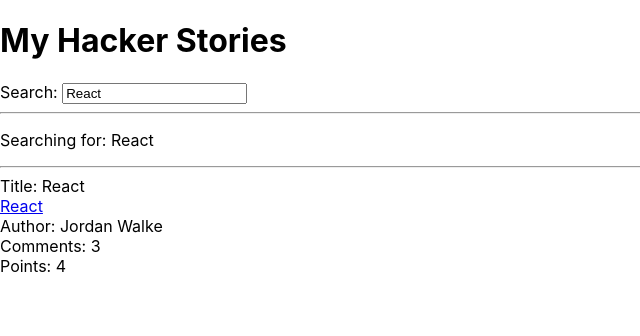
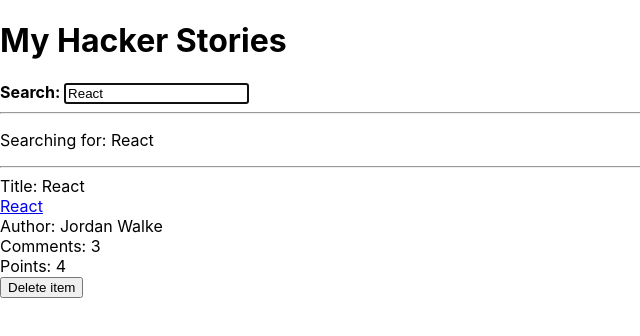
Before and after one commit to HarishBaskar/react-with-hooks, a React (Create React App) app: page / in a window 1280 px wide. Shown: the top 336 px of the page, without its empty margins (0-640 px from the left). Built offline with nearby package versions, Linux system fonts and the light colour scheme.

Commit message:
Notion-ReactJs-Basics:
1. Dealing with asynchronous data
2. State management using React hook's useState

```diff
--- a/package.json
+++ b/package.json
@@ -3,6 +3,7 @@
   "version": "0.1.0",
   "private": true,
   "dependencies": {
+    "axios": "^0.19.2",
     "react": "^16.5.2",
     "react-dom": "^16.5.2",
     "react-scripts": "^2.0.4"
--- a/src/components/List/List.js
+++ b/src/components/List/List.js
@@ -1,7 +1,10 @@
 import React from 'react';
 
-const List = ({list}) => {
-    const newlist = list.map((item,index)=> <Item key={item.objectID} item={item}/>);
+const List = ({list, onRemoveItem}) => {
+    const newlist = list.map((item,index) =>
+        <Item key={item.objectID}
+              onRemoveItem = {onRemoveItem}
+              item={item}/>);
 
     return(
         <div>
@@ -10,7 +13,7 @@
     )
 }
 
-const Item = ({item}) => {
+const Item = ({item, onRemoveItem}) => {
   return(
       <div>
         <span>Title: {item.title}</span>
@@ -23,6 +26,7 @@
         <br/>
         <span>Points: {item.points}</span>
         <br/>
+        <button onClick={() => onRemoveItem(item)}>Delete item</button>
     </div>
   )
 }
--- a/src/components/Search/Search.js
+++ b/src/components/Search/Search.js
@@ -1,13 +1,26 @@
 import React from 'react';
 
-const search = ({search, onSearch}) => {
+const search = ({search, onSearch, children, id, isFocused}) => {
+    const inputRef = React.useRef();
+
+    React.useEffect(() => {
+        if (isFocused)
+        {
+            inputRef.current.focus();
+        }
+    }, [isFocused]);
+
     return(
-        <div>
-            <label htmlFor="search">Search: </label>
-            <input id="search" type="text" value={search} onChange={onSearch}/>
+        <>
+            <label htmlFor={id}>{children}</label>
+            <input id={id}
+                ref={inputRef}
+                type="text"
+                value={search}
+                onChange={onSearch}/>
             <hr />
             <p>Searching for: {search ? search : null} </p>
-        </div>
+        </>
     )
 }
 
--- a/src/containers/App.js
+++ b/src/containers/App.js
@@ -17,7 +17,7 @@
 
 const App = () =>
 {
-  const stories = [
+  const initialStories = [
     {
       title: 'React',
       url: 'https://reactjs.org/',
@@ -42,20 +42,53 @@
     setSearchTerm(event.target.value);
     };
 
+  const [stories, setStories] = React.useState([]);
+
+  const [isLoading, setIsLoadig] = React.useState(false);
+
+  const [isError, setIsError] = React.useState(false);
+
+  const getAsyncStories = () =>
+        new Promise((resolve, reject) =>
+        setTimeout(
+          () => resolve({ data: {stories: initialStories}}),
+          2000
+        )
+      );
+
   React.useEffect(() => {
-    localStorage.setItem('search', searchTerm);
-  }, [searchTerm]);
+    setIsLoadig(true);
+    getAsyncStories().then(result => {
+      setStories(result.data.stories);
+      setIsLoadig(false);
+    }).catch(() => setIsError(true))
+  }, []);
+
+  const handleRemoveStory = item => {
+    const newStories = stories.filter(
+      story => {return ( item.objectID !== story.objectID)}
+    );
+    setStories(newStories);
+  };
 
   const filteredStories = stories.filter((story,index) =>{
     return story.title.toLowerCase().includes(searchTerm.toLowerCase());
-  })
+  });
 
   return(
       <div className="App">
         <h1>My Hacker Stories</h1>
-        <Search search={searchTerm} onSearch={handleSearch}/>
+        <Search id="search"
+                search={searchTerm}
+                onSearch={handleSearch}
+                isFocused={true}>
+                <strong>Search: </strong>
+        </Search>
         <hr/>
-        <List list={filteredStories}/>
+        {isError && <p>Something went wrong....</p>}
+        { isLoading ? (<p>Please wait, data is loading...</p>) :
+                      (<List list={filteredStories} onRemoveItem={handleRemoveStory}/>)}
+
       </div>
   )
 }
```
Also changed, not shown: 1 other file (tests, documents, lock files or other folders).
